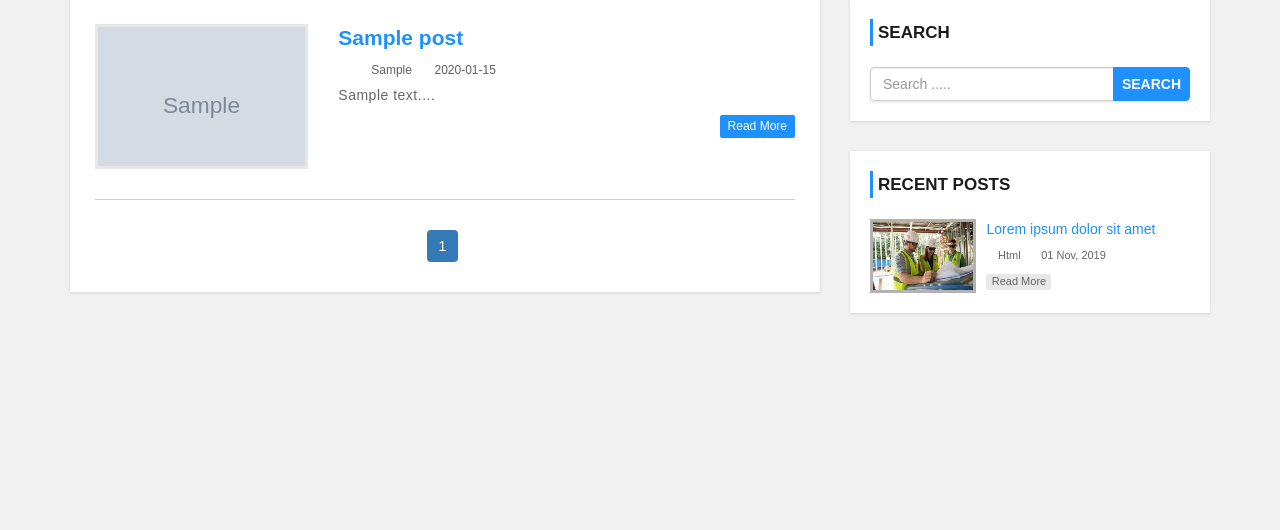
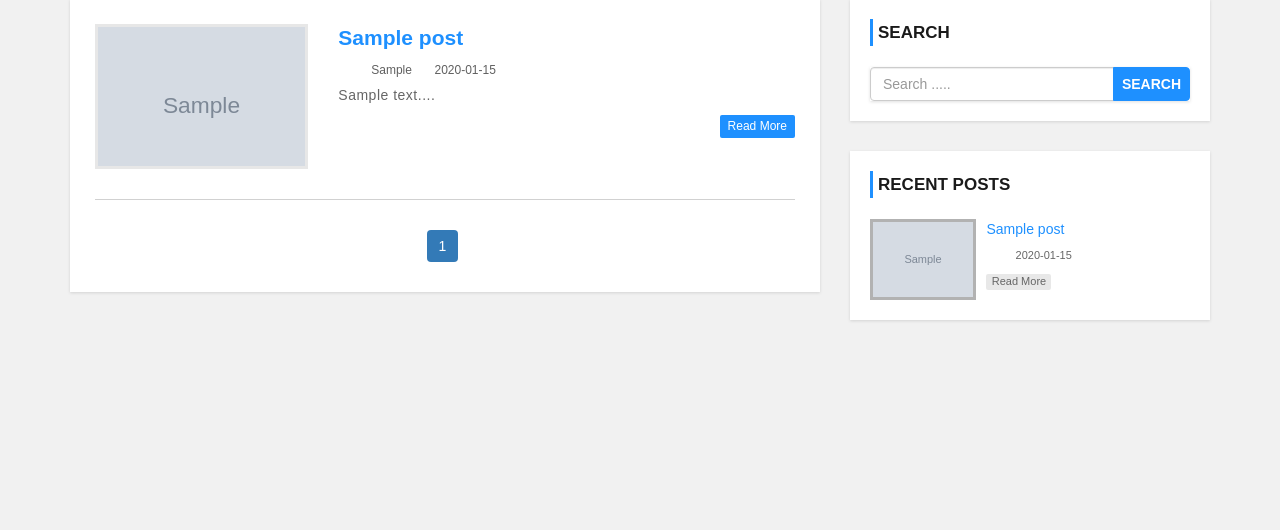
Before and after one commit to shahzaib-zaib/News-Project, a PHP site: page /news-project/index.php in a window 1280 px wide. Shown: the part 170-700 px from the top of the page. Run offline with PHP 8.4, Linux system fonts and the light colour scheme; tables that the repository leaves empty hold one stand-in row (values such as "Sample post"); grey boxes marked "Sample" are stand-in pictures; some web fonts are replaced.

Commit message:
Updated Project

```diff
--- a/sidebar.php
+++ b/sidebar.php
@@ -33,26 +33,26 @@
                 while($row = mysqli_fetch_assoc($result)) {
         ?>
         <div class="recent-post">
-            <a class="post-img" href="">
-                <img src="images/post-format.jpg" alt=""/>
+            <a class="post-img" href="single.php?id=<?php echo $row['post_id']; ?>">
+                <img src="admin/upload/<?php echo $row['post_img']; ?>" alt=""/>
             </a>
             <div class="post-content">
-                <h5><a href="single.php">Lorem ipsum dolor sit amet</a></h5>
+                <h5><a href="single.php?id=<?php echo $row['post_id']; ?>"><?php echo $row['title']; ?></a></h5>
                 <span>
                     <i class="fa fa-tags" aria-hidden="true"></i>
-                    <a href='category.php'>Html</a>
+                    <a href='category.php?cid=<?php echo $row['category']; ?>'><?php echo $row['category_name']; ?></a>
                 </span>
                 <span>
                     <i class="fa fa-calendar" aria-hidden="true"></i>
-                    01 Nov, 2019
+                    <?php echo $row['post_date']; ?>
                 </span>
-                <a class="read-more" href="single.php">read more</a>
+                <a class="read-more" href="single.php?id=<?php echo $row['post_id']; ?>">read more</a>
             </div>
         </div>
+        <?php
+            }
+        }
+        ?>
     </div>
-    <?
-        }
-    }
-    ?>
     <!-- /recent posts box -->
 </div>
```
